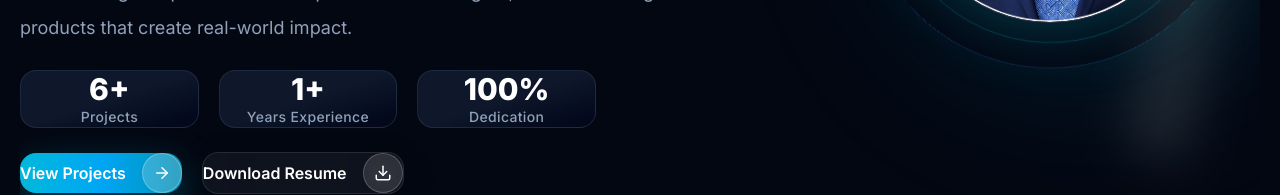
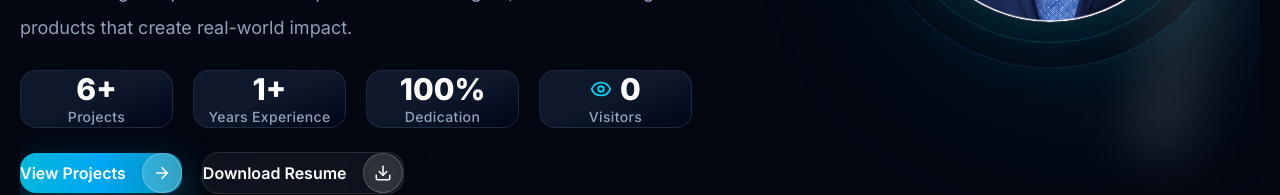
Before and after one commit to deeplal98india/deeplalkumar, a React (Vite) app: page / in a window 1280 px wide. Shown: the part 626-821 px from the top of the page. Built offline with nearby package versions, Linux system fonts and the light colour scheme; no server answers.

Commit message:
Added Firebase Visitor Counter

```diff
--- a/package.json
+++ b/package.json
@@ -12,6 +12,7 @@
   "dependencies": {
     "@tailwindcss/vite": "^4.3.2",
     "axios": "^1.18.1",
+    "firebase": "^12.16.0",
     "framer-motion": "^12.42.2",
     "lucide-react": "^1.23.0",
     "react": "^19.2.7",
--- a/src/components/Hero/HeroContent.jsx
+++ b/src/components/Hero/HeroContent.jsx
@@ -1,9 +1,11 @@
 import { motion } from "framer-motion";
-import { ArrowRight, Download } from "lucide-react";
+import { ArrowRight, Download, Eye } from "lucide-react";
 import { FaGithub, FaLinkedin, FaEnvelope } from "react-icons/fa";
 import resume from "../../assets/resume/resume.pdf";
+import useVisitorCount from "../../hooks/useVisitorCount";
 
 const HeroContent = () => {
+  const visitorCount = useVisitorCount();
   const socialLinks = [
     {
       icon: FaGithub,
@@ -31,6 +33,11 @@ const HeroContent = () => {
     {
       value: "100%",
       label: "Dedication",
+    },
+    {
+      value: visitorCount || 0,
+      label: "Visitors",
+      icon: Eye,
     },
   ];
 
@@ -140,7 +147,7 @@ const HeroContent = () => {
         initial={{ opacity: 0, y: 30 }}
         animate={{ opacity: 1, y: 0 }}
         transition={{ delay: 0.7 }}
-        className="mt-14 grid w-full max-w-xl grid-cols-3 gap-5"
+        className="mt-14 grid w-full max-w-2xl grid-cols-2 gap-5 sm:grid-cols-4"
       >
         {stats.map((item, index) => (
           <motion.div
@@ -174,7 +181,13 @@ hover:shadow-[0_15px_40px_rgba(34,211,238,.18)]
           >
             {/* Value */}
 
-            <h3 className="text-3xl font-extrabold text-white">{item.value}</h3>
+            <div className="flex items-center justify-center gap-2">
+              {item.icon && <item.icon size={22} className="text-cyan-400" />}
+
+              <h3 className="text-3xl font-extrabold text-white">
+                {item.value}
+              </h3>
+            </div>
 
             {/* Label */}
 
--- /dev/null
+++ b/src/firebase/firebase.js
@@ -0,0 +1,16 @@
+import { initializeApp } from "firebase/app";
+import { getFirestore } from "firebase/firestore";
+
+const firebaseConfig = {
+  apiKey: "AIzaSyC3y5dQZpR5ZDWZYtk3uNGbgNy6OqQ6kE0",
+  authDomain: "deeplalkumar-a0cc7.firebaseapp.com",
+  projectId: "deeplalkumar-a0cc7",
+  storageBucket: "deeplalkumar-a0cc7.firebasestorage.app",
+  messagingSenderId: "486377143304",
+  appId: "1:486377143304:web:c7e39580c978c4cbc4e5bd",
+  measurementId: "G-B4KN3CK3X9",
+};
+
+const app = initializeApp(firebaseConfig);
+
+export const db = getFirestore(app);
--- /dev/null
+++ b/src/hooks/useVisitorCount.js
@@ -0,0 +1,46 @@
+import { useEffect, useState } from "react";
+import {
+  doc,
+  getDoc,
+  updateDoc,
+  increment,
+} from "firebase/firestore";
+
+import { db } from "../firebase/firebase";
+
+export default function useVisitorCount() {
+  const [count, setCount] = useState(0);
+
+  useEffect(() => {
+    const updateVisitor = async () => {
+      try {
+        const counterRef = doc(db, "portfolio", "counter");
+
+        // Browser already counted?
+        const hasVisited = localStorage.getItem("portfolio-visited");
+
+        // First visit only
+        if (!hasVisited) {
+          await updateDoc(counterRef, {
+            count: increment(1),
+          });
+
+          localStorage.setItem("portfolio-visited", "true");
+        }
+
+        // Always get latest count
+        const snapshot = await getDoc(counterRef);
+
+        if (snapshot.exists()) {
+          setCount(snapshot.data().count);
+        }
+      } catch (error) {
+        console.error("Visitor Count Error:", error);
+      }
+    };
+
+    updateVisitor();
+  }, []);
+
+  return count;
+}
```
Also changed, not shown: 1 other file (tests, documents, lock files or other folders).
